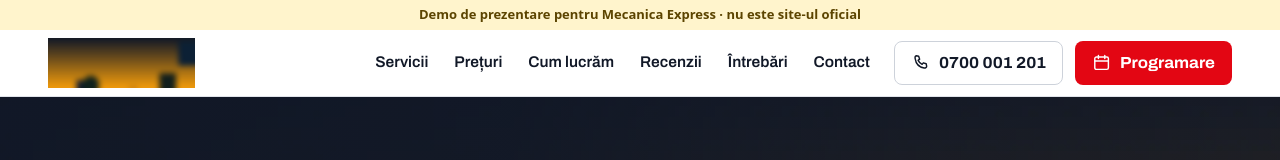
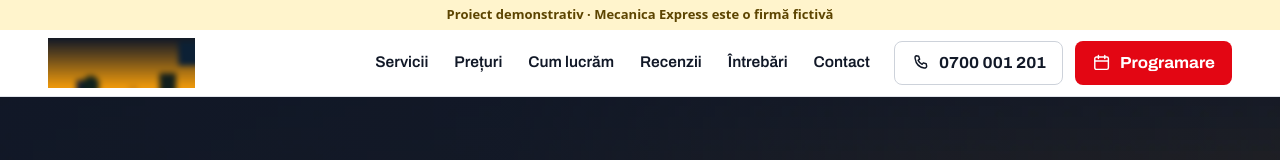
Before and after one commit to Lucaci04/mecanica-express, a website: page mecanica-express/index.html in a window 1280 px wide. Shown: the top 160 px of the page. Drawn offline with Linux system fonts and the light colour scheme; no server answers.

```diff
--- a/mecanica-express/index.html
+++ b/mecanica-express/index.html
@@ -27,7 +27,7 @@
   <script type="application/ld+json">{"@context":"https://schema.org","@type":"AutoRepair","name":"Mecanica Express","url":"https://mecanica-express.example/","logo":"https://mecanica-express.example/","image":"https://mecanica-express.example/","telephone":"+40700001201","email":"contact@mecanica-express.example","priceRange":"150–350 LEI","address":{"@type":"PostalAddress","streetAddress":"Str. Exemplului nr. 13","postalCode":"900000","addressLocality":"Constanța","addressRegion":"Constanța","addressCountry":"RO"},"geo":{"@type":"GeoCoordinates","latitude":44.18178,"longitude":28.5929497},"hasMap":"https://www.google.com/maps/search/?api=1&query=Constan%C8%9Ba","openingHoursSpecification":[{"@type":"OpeningHoursSpecification","dayOfWeek":["Monday","Tuesday","Wednesday","Thursday","Friday"],"opens":"08:30","closes":"17:30"},{"@type":"OpeningHoursSpecification","dayOfWeek":"Saturday","opens":"09:00","closes":"13:00"}],"aggregateRating":{"@type":"AggregateRating","ratingValue":"4.7","reviewCount":"76","bestRating":"5"}}</script>
 </head>
 <body>
-  <p class="demo-banner" style="margin:0;padding:6px 16px;background:#fff4cc;color:#5c4400;font:600 13px/1.35 system-ui,sans-serif;text-align:center">Demo de prezentare pentru Mecanica Express · nu este site-ul oficial</p>
+  <p class="demo-banner" style="margin:0;padding:6px 16px;background:#fff4cc;color:#5c4400;font:600 13px/1.35 system-ui,sans-serif;text-align:center">Proiect demonstrativ · Mecanica Express este o firmă fictivă</p>
   <p class="announce" id="announce" role="status" hidden></p>
   <a class="skip" href="#continut">Sari la conținut</a>
 
```
Also changed, not shown: README.md, docs/screenshots/acasa-desktop.jpg (added), docs/screenshots/acasa-mobil.jpg (added), docs/screenshots/meniu-mobil.jpg (added), docs/screenshots/programare.jpg (added), docs/screenshots/servicii.jpg (added).
